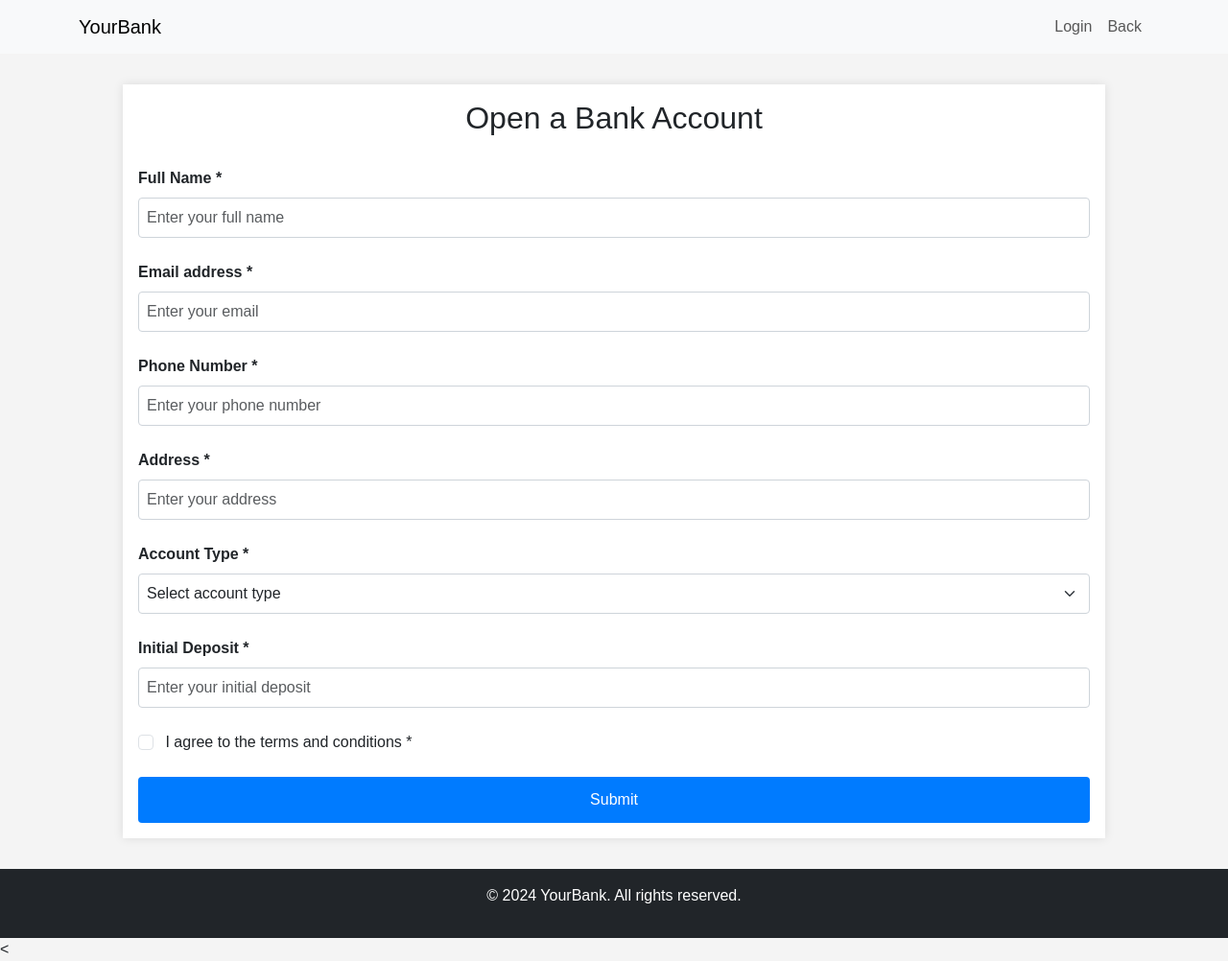
After one commit to joshuashaj/atm_man_sy, a Django app: page /openaccount in a window 1280 px wide. The commit adds this page. Shown: the whole page at 96% size. Run offline with Django 5.2, Linux system fonts and the light colour scheme; some libraries are stand-ins or nearby versions.

Commit message:
atm management system updates

```diff
--- a/atm/urls.py
+++ b/atm/urls.py
@@ -2,12 +2,14 @@ from django.urls import path
 from atm import views
 
 urlpatterns = [
-    path('',views.openaccount,name="openaccount"),
+    path('',views.index),
+    path('openaccount',views.openaccount,name="openaccount"),
     path('login',views.login,name="login"),
     path('success',views.success,name='success'),
     path('withdraw',views.withdraw,name="withdraw"),
     path('home',views.home,name="home"),
     path('logout',views.logout,name='logout'),
     path('changepassword/<int:id>',views.changepassword,name="changepassword"),
-    path('forget_password',views.forget_password,name='forget_password')
+    path('forget_password',views.forget_password,name='forget_password'),
+    path('forget_password/<int:id>',views.forget_password,name='forget_passwordid')
 ]
--- a/atm/views.py
+++ b/atm/views.py
@@ -8,7 +8,11 @@ from django.contrib.auth.hashers import check_password, make_password
 
 
 # Create your views here.
+
+def index(request):
+    return render(request,"index.html")
 def openaccount(request):
+    all_user = BankAccountUser.objects.all()
     # This view handles the account opening process
     if request.method == 'POST':
         # Collecting form data
@@ -27,9 +31,6 @@ def openaccount(request):
                 deposit = float(deposit)  # Ensure deposit is a valid number
 
                 # Check if an account with the same email or phone number already exists
-                if BankAccountUser.objects.filter(email=email).exists():
-                    messages.error(request, 'An account with this email already exists.')
-                    return redirect('openaccount')
                 if BankAccountUser.objects.filter(phone_number=phone_number).exists():
                     messages.error(request, 'An account with this phone number already exists.')
                     return redirect('openaccount')
@@ -65,7 +66,7 @@ def openaccount(request):
         else:
             messages.error(request, 'Please fill in all required fields and agree to the terms.')
 
-    return render(request, 'openaccount.html')
+    return render(request, 'openaccount.html',{"users":all_user})
 
 
 def save_to_excel(name, account_number, email, password):
--- /dev/null
+++ b/static/css/index.css
@@ -0,0 +1,17 @@
+/* Custom Styles */
+
+.hero {
+    padding: 100px 0;
+    background-image: url('bank-background.jpg');
+    background-size: cover;
+    background-position: center;
+}
+
+.features h3 {
+    margin-bottom: 15px;
+}
+
+.features p {
+    font-size: 1rem;
+    color: #666;
+}
--- a/static/js/script.js
+++ b/static/js/script.js
@@ -4,12 +4,6 @@ function generatePassword(event) {
     // Get the account number input value
     let acnumber = document.getElementById('account_number').value;
 
-    // Check if the account number exists first (optional)
-//    var all_acnumber = [
-//        {% for user in users %}
-//        "{{ user.account_number }}",
-//        {% endfor %}
-//    ];
     if (!all_acnumber.includes(acnumber)) {
         document.getElementById('check_reponse').innerText = "Account number does not exist.";
         return; // Exit the function early if the account number is invalid
@@ -27,3 +21,47 @@ function generatePassword(event) {
     // Submit the form after the alert
     document.querySelector('form').submit();
 }
+
+function check_email() {
+    let mail = document.getElementById('email').value;
+    let mailMessage = document.getElementById('mail');
+    let submitButton = document.getElementById('submit'); // Assuming you have a submit button with this id
+
+    if (emails.includes(mail)) {
+        mailMessage.innerText = "Email already exists";
+        mailMessage.style.color = 'red'; // Setting inline CSS
+        mailMessage.style.fontSize = '14px';
+        submitButton.disabled = true;
+        submitButton.style.backgroundColor = '#cccccc';
+        submitButton.style.color = '#666666';
+        submitButton.style.cursor = 'not-allowed';
+    } else {
+        mailMessage.innerText = "";
+        submitButton.disabled = false;
+        submitButton.style.backgroundColor = '#4CAF50';
+        submitButton.style.color = 'white';
+        submitButton.style.cursor = 'pointer';
+    }
+}
+
+function check_phone() {
+    let phoneNumber = document.getElementById('phoneNumber').value;
+    let phoneNumberMessage = document.getElementById('phone');
+    let submitButton = document.getElementById('submit'); // Assuming you have a submit button with this id
+
+    if (emails.includes(mail)) {
+        phoneNumberMessage.innerText = "Email already exists";
+        phoneNumberMessage.style.color = 'red'; // Setting inline CSS
+        phoneNumberMessage.style.fontSize = '14px';
+        phoneNumberMessage.disabled = true;
+        phoneNumberMessage.style.backgroundColor = '#cccccc';
+        phoneNumberMessage.style.color = '#666666';
+        phoneNumberMessage.style.cursor = 'not-allowed';
+    } else {
+        phoneNumberMessage.innerText = "";
+        submitButton.disabled = false;
+        submitButton.style.backgroundColor = '#4CAF50';
+        submitButton.style.color = 'white';
+        submitButton.style.cursor = 'pointer';
+    }
+}
--- /dev/null
+++ b/templates/index.html
@@ -0,0 +1,84 @@
+<!DOCTYPE html>
+{% load static %}
+<html lang="en">
+<head>
+    <meta charset="UTF-8">
+    <meta name="viewport" content="width=device-width, initial-scale=1.0">
+    <title>Bank Homepage</title>
+    <!-- Bootstrap CSS -->
+    <link href="https://cdn.jsdelivr.net/npm/bootstrap@5.3.0/dist/css/bootstrap.min.css" rel="stylesheet">
+    <link rel="stylesheet" href="{% static 'css/index.css' %}">
+    <link rel="stylesheet" href="{% static 'css/login_css.css' %}">
+    <link rel="stylesheet" href="{% static 'css/styles.css' %}">
+</head>
+<body>
+    {% block nav %}
+    <!-- Navbar -->
+    <nav class="navbar navbar-expand-lg navbar-light bg-light">
+        <div class="container">
+            <a class="navbar-brand" href="#">YourBank</a>
+            <button class="navbar-toggler" type="button" data-bs-toggle="collapse" data-bs-target="#navbarNav" aria-controls="navbarNav" aria-expanded="false" aria-label="Toggle navigation">
+                <span class="navbar-toggler-icon"></span>
+            </button>
+            <div class="collapse navbar-collapse" id="navbarNav">
+                <ul class="navbar-nav ms-auto">
+                    <li class="nav-item">
+                        <a class="nav-link" href="login">Login</a>
+                    </li>
+                    <li class="nav-item">
+                        <a class="nav-link" href="openaccount">Register</a>
+                    </li>
+                </ul>
+            </div>
+        </div>
+    </nav>
+    {% endblock %}
+
+    {% block content %}
+    <!-- Main Content -->
+    <header class="hero bg-primary text-white text-center">
+        <div class="container">
+            <h1 class="display-4">Welcome to YourBank</h1>
+            <p class="lead">Your trusted partner in financial success.</p>
+            <a href="login" class="btn btn-light btn-lg me-3">Login</a>
+            <a href="openaccount" class="btn btn-outline-light btn-lg">Register</a>
+        </div>
+    </header>
+
+    <!-- Features Section -->
+    <section class="features py-5 text-center">
+        <div class="container">
+            <div class="row">
+                <div class="col-md-4">
+                    <h3>Secure Banking</h3>
+                    <p>Your security is our top priority with multi-layered protection.</p>
+                </div>
+                <div class="col-md-4">
+                    <h3>Easy Transactions</h3>
+                    <p>Transfer money, pay bills, and much more with ease.</p>
+                </div>
+                <div class="col-md-4">
+                    <h3>24/7 Support</h3>
+                    <p>We're always here for you, anytime you need assistance.</p>
+                </div>
+            </div>
+        </div>
+    </section>
+    {% endblock %}
+
+    <!-- Footer -->
+    <footer class="py-3 bg-dark text-white text-center">
+        <div class="container">
+            <p>&copy; 2024 YourBank. All rights reserved.</p>
+        </div>
+    </footer>
+
+    <<!-- Bootstrap JS -->
+    <script src="https://code.jquery.com/jquery-3.3.1.slim.min.js"></script>
+    <script src="https://code.jquery.com/jquery-3.7.1.min.js"></script>
+    <script src="{% static 'js/script.js' %}"></script>
+    <script src="https://cdnjs.cloudflare.com/ajax/libs/crypto-js/4.0.0/crypto-js.min.js"></script>
+    <script src="https://cdnjs.cloudflare.com/ajax/libs/popper.js/1.14.7/umd/popper.min.js"></script>
+    <script src="https://stackpath.bootstrapcdn.com/bootstrap/4.3.1/js/bootstrap.min.js"></script>
+</body>
+</html>
--- a/templates/openaccount.html
+++ b/templates/openaccount.html
@@ -1,11 +1,26 @@
-{% extends 'base.html' %}
+{% extends 'index.html' %}
 
-{% block title %}Open a Bank Account{% endblock %}
-
-{% block links %}
-    <a class="custom-nav-link" href="login">Login</a>
-    <a class="custom-nav-link" href="forget_password">Forgot Password</a>
-{% endblock%}
+{% block nav %}
+    <!-- Navbar -->
+    <nav class="navbar navbar-expand-lg navbar-light bg-light">
+        <div class="container">
+            <a class="navbar-brand" href="#">YourBank</a>
+            <button class="navbar-toggler" type="button" data-bs-toggle="collapse" data-bs-target="#navbarNav" aria-controls="navbarNav" aria-expanded="false" aria-label="Toggle navigation">
+                <span class="navbar-toggler-icon"></span>
+            </button>
+            <div class="collapse navbar-collapse" id="navbarNav">
+                <ul class="navbar-nav ms-auto">
+                    <li class="nav-item">
+                        <a class="nav-link" href="login">Login</a>
+                    </li>
+                    <li class="nav-item">
+                        <a class="nav-link" href="/">Back</a>
+                    </li>
+                </ul>
+            </div>
+        </div>
+    </nav>
+    {% endblock %}
 
 {% block content %}
     <div class="container1">
@@ -18,11 +33,13 @@
             </div>
             <div class="form-group">
                 <label for="email" class="form-label">Email address *</label>
-                <input type="email" class="form-control" id="email" name="email" placeholder="Enter your email" required>
+                <input type="email" class="form-control" id="email" name="email" placeholder="Enter your email" required onkeyup="check_email()">
+                <small id="mail"></small>
             </div>
             <div class="form-group">
                 <label for="phoneNumber" class="form-label">Phone Number *</label>
-                <input type="tel" class="form-control" id="phoneNumber" name="phoneNumber" placeholder="Enter your phone number" required>
+                <input type="tel" class="form-control" id="phoneNumber" name="phoneNumber" placeholder="Enter your phone number" required onkeyup="check_phone()">
+                <small id="phone"></small>
             </div>
             <div class="form-group">
                 <label for="address" class="form-label">Address *</label>
@@ -47,7 +64,23 @@
             {% for msg in messages %}
             <div class="message">{{ msg }}</div>
             {% endfor %}
-            <button type="submit" class="btn-submit1">Submit</button>
+            <button type="submit" class="btn-submit1" id="submit">Submit</button>
         </form>
     </div>
+
+    <script>
+        // Populate the array with account numbers
+        var emails = [
+            {% for user in users %}
+            "{{ user.email }}",
+            {% endfor %}
+        ];
+
+        var phone = [
+            {% for user in users %}
+            "{{ user.phone_number }}",
+            {% endfor %}
+        ];
+
+    </script>
 {% endblock %}
```
Also changed, not shown: templates/change_password.html (+3 -4 lines), templates/login.html (+6 -1 lines).
